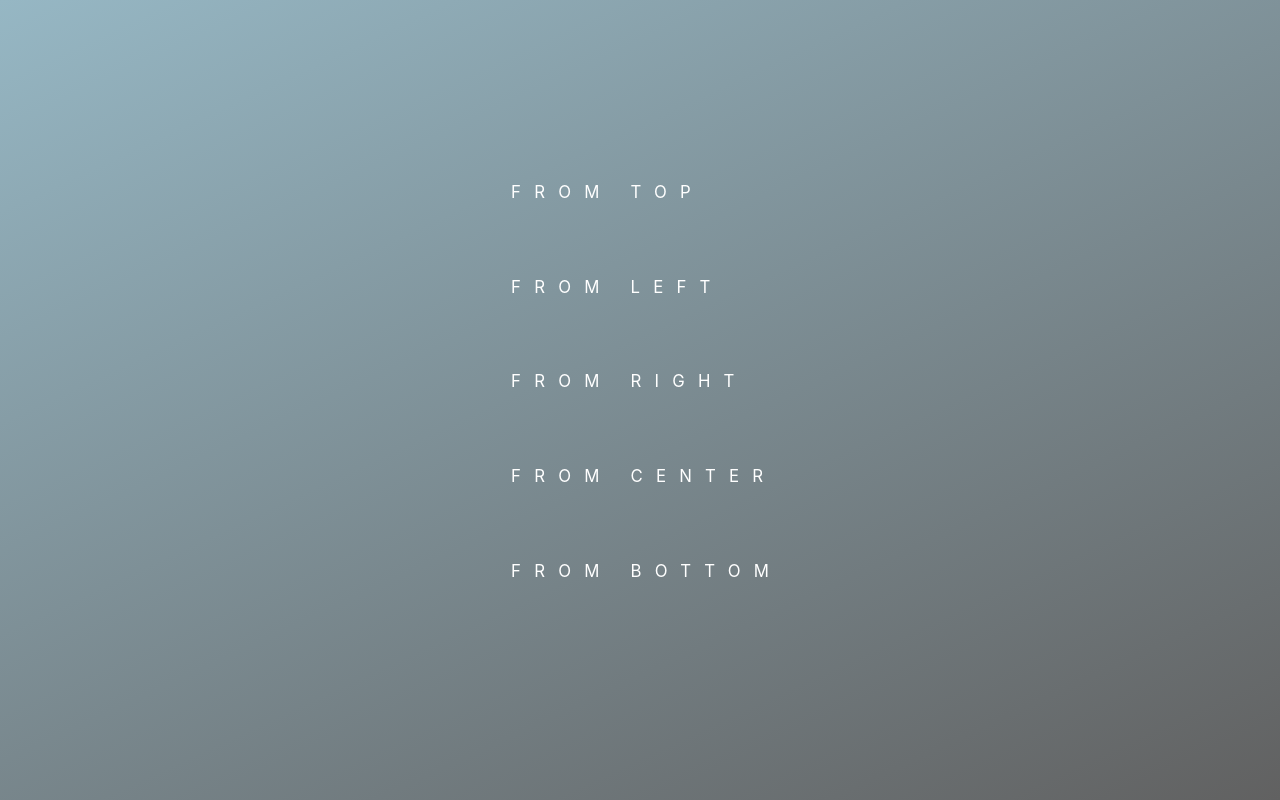
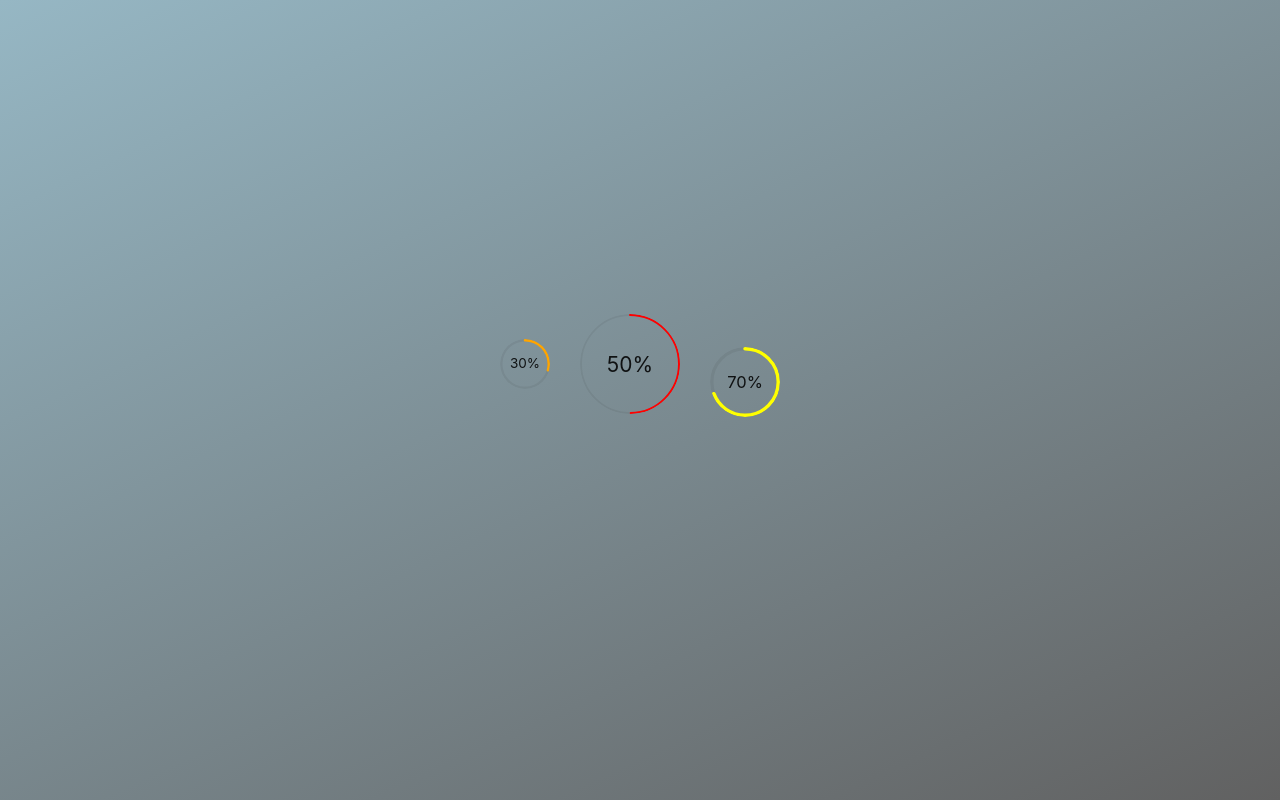
Before and after one commit to FaizulHassan-Rhine/components_library, a React (Create React App) app: page / in a window 1280 px wide. Built offline with nearby package versions, Linux system fonts and the light colour scheme.

Commit message:
add ant Design processbar customize color and size using API doc

```diff
--- a/package.json
+++ b/package.json
@@ -6,7 +6,7 @@
     "@testing-library/jest-dom": "^5.16.5",
     "@testing-library/react": "^13.4.0",
     "@testing-library/user-event": "^13.5.0",
-    "antd": "^5.2.3",
+    "antd": "^5.3.2",
     "react": "^18.2.0",
     "react-dom": "^18.2.0",
     "react-icons": "^4.7.1",
--- a/src/App.js
+++ b/src/App.js
@@ -4,6 +4,7 @@ import Home from "./Components/Home/Home";
 import ImageViewer from "./Components/ImageViewer/ImageViewer";
 import VideoViewer from "./Components/VideoViewer/VideoViewer";
 import ProductColorChange from "./Components/ProductColorChange/ServiceExplore";
+import ProcessBar from "./Components/ProcessBar/ProcessBar";
 
 function App() {
   return (
@@ -12,7 +13,8 @@ function App() {
       {/* <ImageViewer></ImageViewer> */}
       {/* <VideoViewer></VideoViewer> */}
       {/* <ProductColorChange></ProductColorChange> */}
-      <Button></Button>
+      {/* <Button></Button> */}
+      <ProcessBar></ProcessBar>
     </div>
   );
 }
--- /dev/null
+++ b/src/Components/ProcessBar/ProcessBar.js
@@ -0,0 +1,16 @@
+import React from "react";
+import { Progress, Space } from 'antd';
+
+const ProcessBar = () => {
+    return (
+        <div >
+            <Space size={30}>
+                <Progress type="circle" percent={30} strokeColor={"orange"} strokeWidth={5} size={50} />
+                <Progress type="circle" percent={50} strokeColor={"red"} strokeWidth={2} size={100} />
+                <Progress type="circle" percent={70} size={70} strokeColor={"yellow"} strokeWidth={5} />
+            </Space>
+        </div>
+    );
+};
+
+export default ProcessBar;
--- a/src/index.css
+++ b/src/index.css
@@ -1,17 +1,3 @@
 @tailwind base;
 @tailwind components;
 @tailwind utilities;
-
-body {
-  margin: 0;
-  font-family: -apple-system, BlinkMacSystemFont, "Segoe UI", "Roboto", "Oxygen",
-    "Ubuntu", "Cantarell", "Fira Sans", "Droid Sans", "Helvetica Neue",
-    sans-serif;
-  -webkit-font-smoothing: antialiased;
-  -moz-osx-font-smoothing: grayscale;
-}
-
-code {
-  font-family: source-code-pro, Menlo, Monaco, Consolas, "Courier New",
-    monospace;
-}
```
Also changed, not shown: 1 other file (tests, documents, lock files or other folders).
